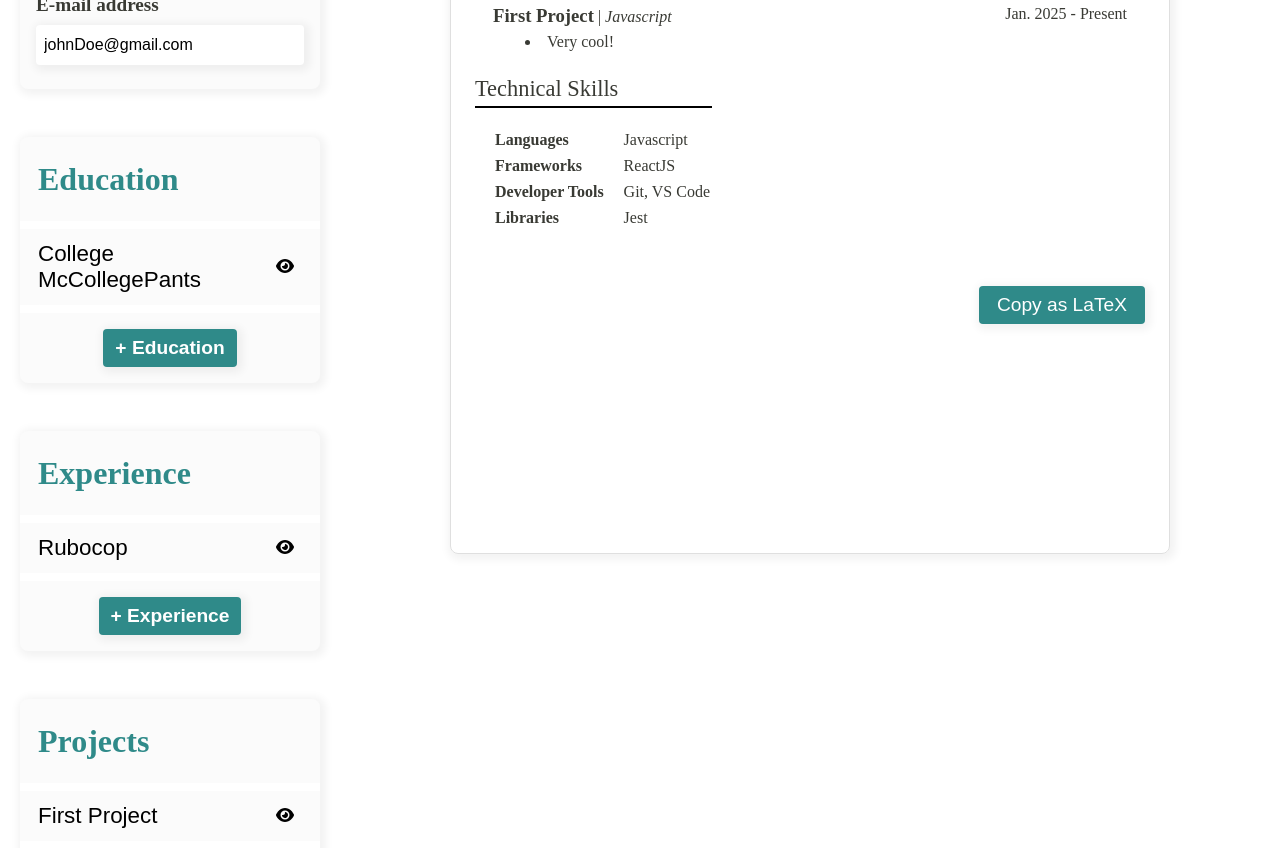
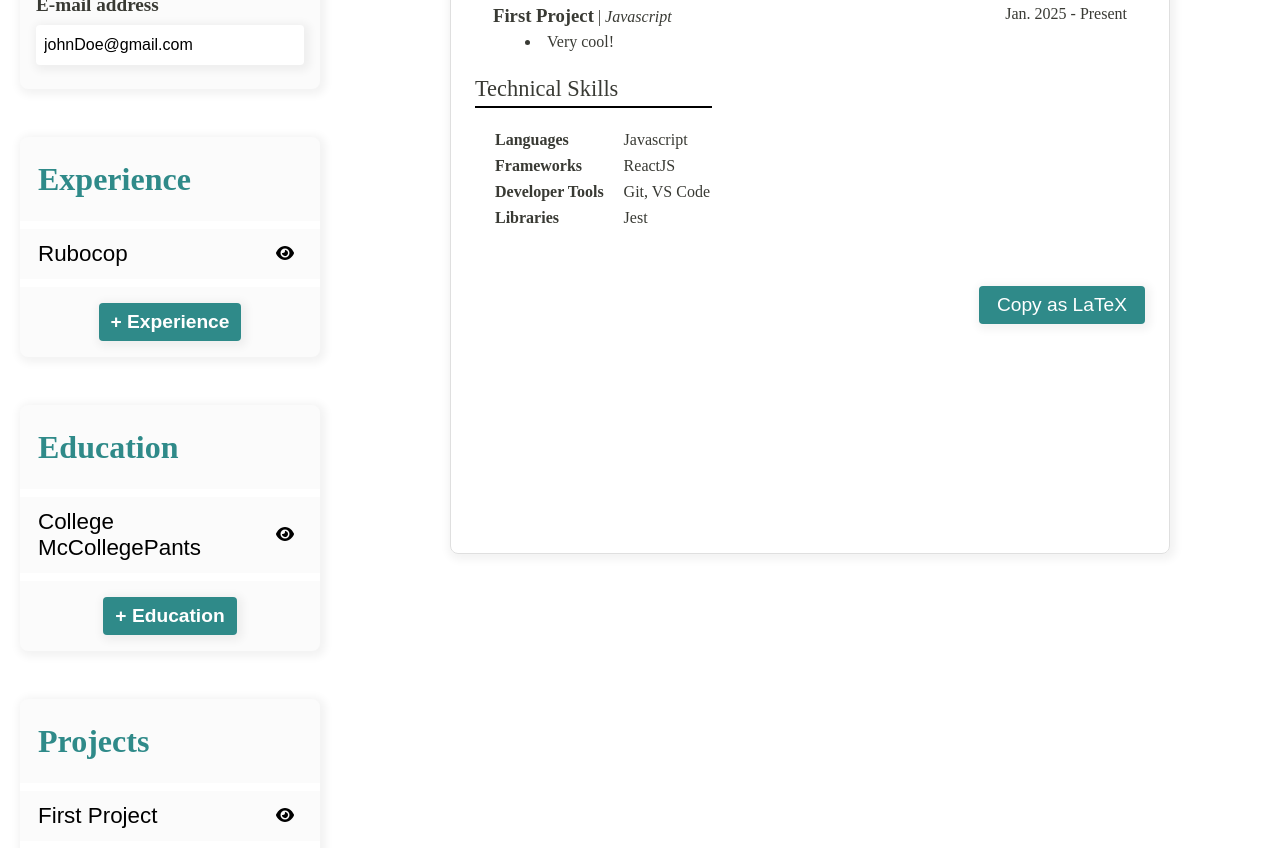
Before and after one commit to gingkapls/cv-application, a React (Vite) app: page / in a window 1280 px wide. Shown: the part 460-1308 px from the top of the page. Built offline with nearby package versions, Linux system fonts and the light colour scheme.

Commit message:
feat(App): reposition sidebar children

```diff
--- a/src/App.tsx
+++ b/src/App.tsx
@@ -51,13 +51,13 @@ function App() {
           contactDetails={contactDetails}
           setContactDetails={setContactDetails}
         />
+        <Experience
+          experienceDetails={experienceDetails}
+          setExperienceDetails={setExperienceDetails}
+        />
         <Education
           educationDetails={educationDetails}
           setEducationDetails={setEducationDetails}
-        />
-        <Experience
-          experienceDetails={experienceDetails}
-          setExperienceDetails={setExperienceDetails}
         />
         <Project
           projectDetails={projectDetails}
```
